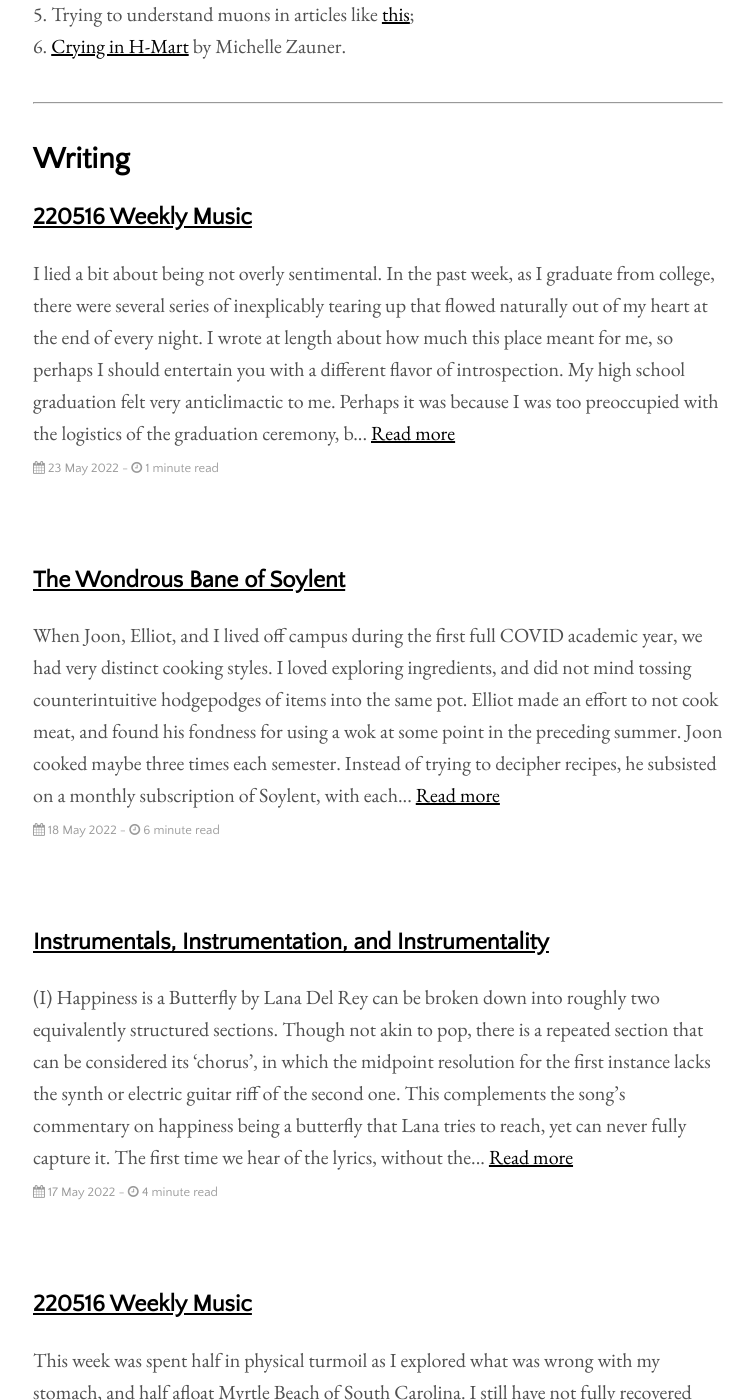
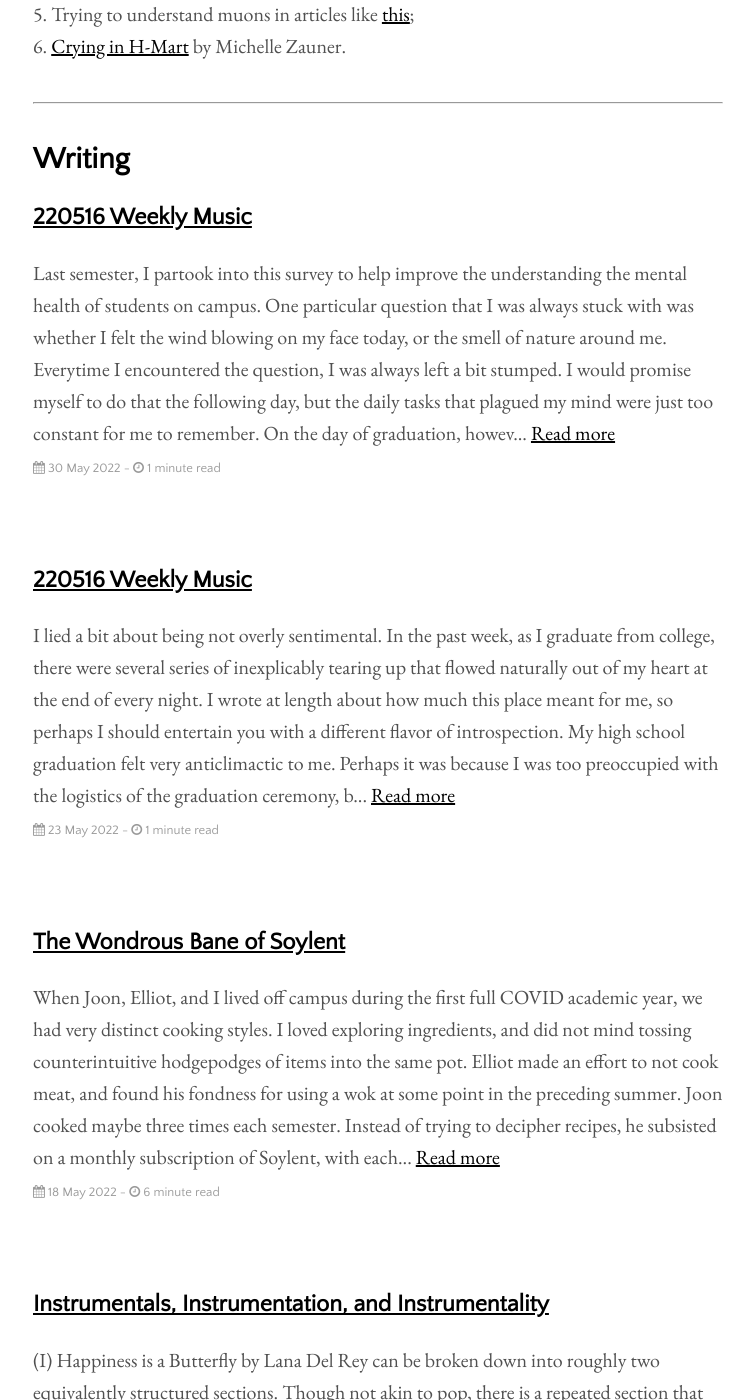
Before and after one commit to aidenva/aidenva.github.io, a Jekyll site: the page built from index.html, in a window 1280 px wide and 1400 px high, scrolled down 820 px. Shown: the whole window, without its empty margins (262-1016 px from the left). Built offline with Jekyll 4.4.1, drawn with Linux system fonts in a browser that asks for light colours; the list of posts is cut into pages by our own code; some of the changed text lies outside the part shown.

Commit message:
last song

```diff
--- /dev/null
+++ b/_posts/2022-05-30-weekly-music.md
@@ -0,0 +1,24 @@
+---
+layout: post
+title: "220516 Weekly Music"
+author: "Linh Le"
+categories: music
+tags: [documentation,music]
+
+---
+Last semester, I partook into this survey to help improve the understanding the mental health of students on campus. One particular question that I was always stuck with was whether I felt the wind blowing on my face today, or the smell of nature around me. Everytime I encountered the question, I was always left a bit stumped. I would promise myself to do that the following day, but the daily tasks that plagued my mind were just too constant for me to remember. On the day of graduation, however, I suddenly felt no urge to accomplish anything. I told people that I started operating with half the speed I normally passed my day with, processing the seconds that passed by and the sensory impulses that were associated with them. That was when I realized what it meant to feel the world around me, with tranquility and self-respect.
+<hr>
+<h4>12. Catwalk (feat. Skeltal Ki) - RuPaul         (Peak 01, Last 10)</h4>
+<h4>11. Mariners' Apartment Complex - Lana Del Rey  (Peak 02, Last 07)</h4>
+<h4>10. Stay Soft - Mitski                          (Peak 03, Last --)</h4>
+<h4>09. Panorama - IZ*ONE                           (Peak 01, Last 04)</h4>
+<h4>08. Washing Machine Heart - Mitski              (Peak 02, Last --)</h4>
+<h4>07. ELEVEN - I'VE                               (Peak 01, Last 12)</h4>
+<h4>06. Paprika - Japanese Breakfast                (Peak 01, Last 01)</h4>
+<h4>05. Sober - Lorde                               (Peak 01, Last 05)</h4>
+<h4>04. no tears left to cry - Ariana Grande        (Peak 01, Last 02)</h4>
+<h4>03. I Drove All Night - Celine Dion             (Peak 03, Last 11)</h4>
+<h4>02. Kokomo, IN - Japanese Breakfast             (Peak 01, Last 03)</h4>
+<h4>01. Animal - Kesha                              (NEW)</h4>
+<hr>
+I started liking the song Animal by Kesha early in my high school, embarassingly after watching the opening of VSFS that year at my friend's house as he was leaving for Singapore. The song lyrics contains many a platitude, but it benefited from sounding raw and not preachy. Animal used to be the default song in every playlist of mine, until I repeated it to boredom; rediscovery could not have come at a more opportune time.
```
Also changed, not shown: _ignore/2022-05-27-death.md (+1 -1 lines).
